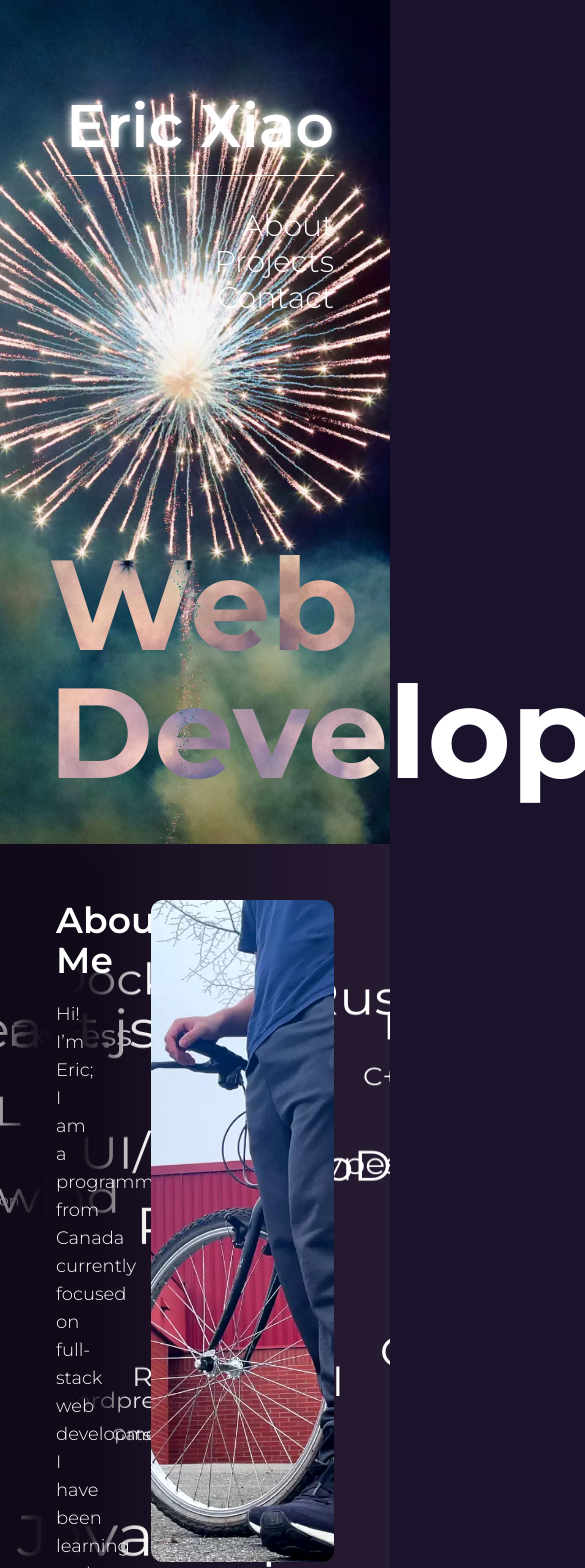
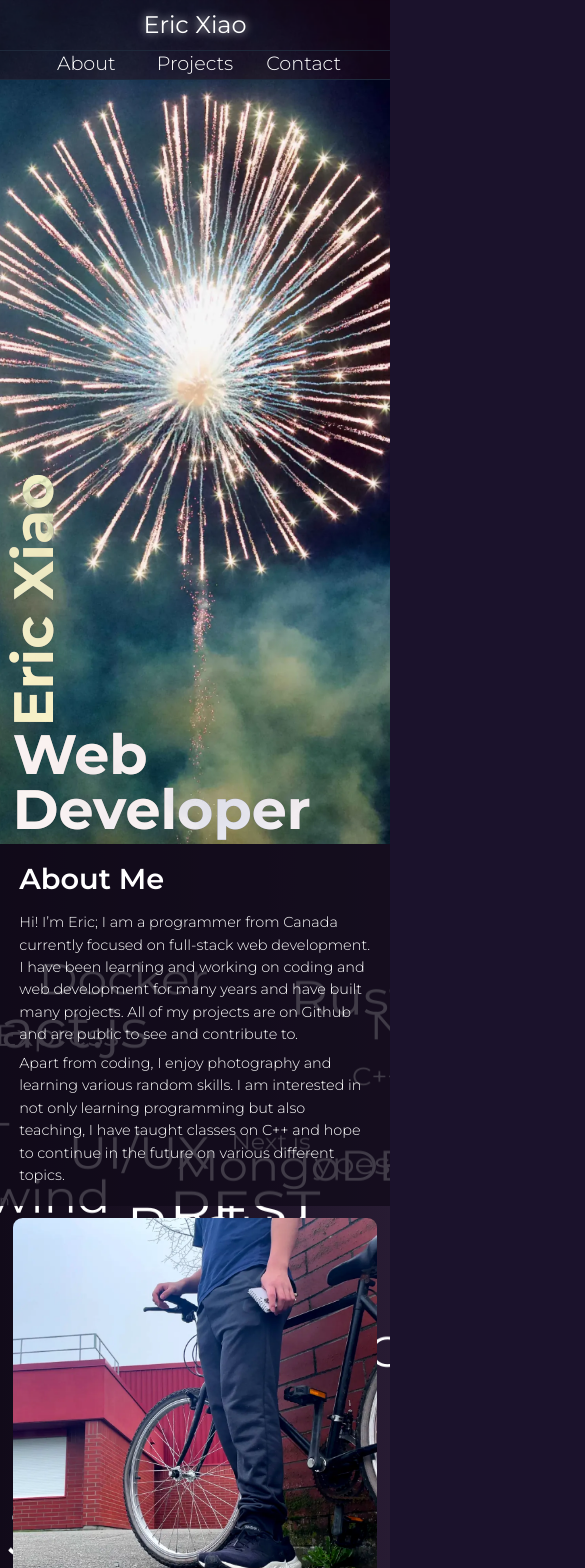
Before and after one commit to NycRat/nycrat.github.io, a Next.js app: page / in a window 390 px wide. Shown: the top 1568 px of the page, 585 px wide, since content can reach past the window. Built offline with nearby package versions, Linux system fonts and the light colour scheme.

Commit message:
mobile view css

```diff
--- a/app/globals.css
+++ b/app/globals.css
@@ -2,11 +2,21 @@
 @tailwind components;
 @tailwind utilities;
 
+html {
+  font-size: 100%;
+  @media only screen and (max-width: 768px) {
+    font-size: 80%;
+  }
+}
+
 :root {
   scroll-behavior: smooth;
-  scroll-padding-top: 70px;
+  scroll-padding-top: 60px;
   background: #1b122c;
   --header-opacity: 0;
+  @media only screen and (max-width: 640px) {
+    scroll-padding-top: 80px;
+  }
 }
 
 body {
@@ -35,3 +45,16 @@ body {
 .fade::after {
   right: 0;
 }
+
+.transition-shadow {
+  transition: text-shadow 0.15s ease-in-out; /* Transition for text shadow */
+}
+
+.transition-padding {
+  transition: padding 0.15s ease-in-out; /* Transition for padding */
+}
+
+.intro-text {
+  font-size: clamp(4.2rem, 6.02vw + 2.5rem, 6rem);
+  line-height: 1;
+}
--- a/app/page.tsx
+++ b/app/page.tsx
@@ -12,6 +12,10 @@ export default function Home() {
 
     function update() {
       if (header) {
+        if (window.innerWidth <= 768) {
+          header.style.setProperty("--header-opacity", "1");
+          return;
+        }
         if (window.scrollY >= window.outerHeight) {
           header.style.setProperty("--header-opacity", "1");
         } else {
@@ -29,6 +33,11 @@ export default function Home() {
     update();
 
     window.addEventListener("scroll", update);
+    window.addEventListener("resize", update);
+    return () => {
+      window.removeEventListener("scroll", update);
+      window.removeEventListener("resize", update);
+    };
   }, []);
 
   return (
--- a/components/about.tsx
+++ b/components/about.tsx
@@ -104,15 +104,15 @@ export default function AboutSection() {
   return (
     <div
       id="about"
-      className="h-[calc(100vh-70px)] grid grid-cols-3 grid-rows-1 gap-4 relative
-                 bg-gradient-to-r from-bg3 to-bg2"
+      className="h-[calc(100vh-70px)] lg:grid grid-cols-3 grid-rows-1 gap-4 relative
+                 bg-gradient-to-r from-bg3 to-bg2 flex flex-col"
     >
       <div className="absolute left-0 right-0 top-0 bottom-0">
         <WordCloud />
       </div>
 
       <div className="z-10 overflow-visible">
-        <div className="bg-bg3 m-14 shadow-[0_0_40px_50px_#110a19] font-light">
+        <div className="bg-bg3 md:p-10 p-6 lg:shadow-[0_0_40px_50px_#110a19] font-light bg-opacity-80 lg:bg-opacity-100">
           <h2 className="text-4xl mb-5 font-semibold">About Me</h2>
           <div className="text-lg">
             Hi! I&rsquo;m Eric; I am a programmer from Canada currently focused
@@ -129,11 +129,11 @@ export default function AboutSection() {
           </div>
         </div>
       </div>
-      <div className="col-span-2 z-40 m-14 ml-4">
+      <div className="col-span-2 z-40 lg:m-14 lg:ml-4 mx-4">
         <Image
           src={Me}
           alt="Me, Eric Xiao"
-          className="object-cover w-full h-full rounded-xl"
+          className="object-cover w-full h-full rounded-xl aspect-square"
         />
       </div>
     </div>
--- a/components/contact.tsx
+++ b/components/contact.tsx
@@ -4,8 +4,8 @@ export default function ContactSection() {
   return (
     <div id="contact" className="p-10">
       <div className="w-fit">
-        <h2 className="text-4xl inline font-semibold">Contact Me, </h2>
-        <span className="text-2xl font-light">
+        <h2 className="text-dyn-lg inline font-semibold">Contact Me, </h2>
+        <span className="text-dyn-md font-light">
           for a{" "}
           <span className="[text-shadow:_0_0_10px_#fff] font-medium">
             website
@@ -20,10 +20,10 @@ export default function ContactSection() {
         <span className="h-[1px] bg-white block"></span>
       </div>
 
-      <div className="mt-5 pl-10 text-lg">
+      <div className="mt-5 md:pl-10 text-dyn-base">
         <Link
           href="mailto:ericxiao0000@gmail.com"
-          className="transition-all hover:[text-shadow:_0_0_4px_#fff] hover:pl-5"
+          className="transition-shadow transition-padding hover:[text-shadow:_0_0_4px_#fff] hover:pl-5"
         >
           &rarr; Email:{" "}
           <span className="underline font-semibold">
@@ -33,7 +33,7 @@ export default function ContactSection() {
         <br />
         <Link
           href="https://github.com/NycRat"
-          className="transition-all hover:[text-shadow:_0_0_4px_#fff] hover:pl-5"
+          className="transition-shadow transition-padding hover:[text-shadow:_0_0_4px_#fff] hover:pl-5"
         >
           &rarr; Github: <span className="underline font-semibold">NycRat</span>
         </Link>
--- a/components/footer.tsx
+++ b/components/footer.tsx
@@ -3,12 +3,14 @@ import ContactSection from "./contact";
 export default function Footer() {
   return (
     <footer className="overflow-hidden relative">
-      <div className="h-[35vh] bg-gradient-to-b from-bg1 to-bg2 relative">
+      <div className="bg-gradient-to-b from-bg1 to-bg2 relative">
         <ContactSection />
-        <div className="absolute -bottom-0 right-0 translate-x-1/2 -rotate-[18deg] w-[200vw] h-72 overflow-hidden border-t-2 bg-bg2 border-bg2"></div>
-        <h2 className="absolute bottom-10 right-10 text-6xl font-thin">
-          eric xiao
-        </h2>
+        <div className="md:h-[20vh] h-52">
+          <div className="absolute -bottom-[calc(200px-2vw)] right-52 translate-x-1/2 -rotate-[18deg] w-[5000px] h-96 overflow-hidden border-t-2 bg-bg2 border-bg2"></div>
+          <h2 className="absolute bottom-10 right-10 text-6xl font-thin">
+            eric xiao
+          </h2>
+        </div>
       </div>
       {/* <div className="absolute -bottom-0 right-0 translate-x-1/2 -rotate-[18deg] w-[200vw] h-72 bg-white overflow-hidden mix-blend-difference"></div> */}
     </footer>
--- a/components/header.tsx
+++ b/components/header.tsx
@@ -1,24 +1,39 @@
 import Link from "next/link";
+
+function DropdownMenu() {
+  return (
+    <div className="w-full border-slate-800 border-t-[1px]">
+      <div className="font-light md:text-xl text-2xl w-full grid grid-cols-3 text-center px-10">
+        <Link href={"#about"}>About</Link>
+        <Link href={"#projects"}>Projects</Link>
+        <Link href={"#contact"}>Contact</Link>
+      </div>
+    </div>
+  );
+}
 
 export default function Header() {
   return (
     <header
-      className="p-4 border-slate-800 border-b-[1px] fixed w-full top-0 z-50 bg-[#23091480] h-[70px] opacity-[var(--header-opacity)]"
+      className="border-slate-800 border-b-[1px] fixed w-full top-0 z-50 bg-[#23091480] sm:h-[60px] h-[80px] opacity-[var(--header-opacity)]"
       id="header"
     >
-      <span className="flex items-center m-auto w-fit">
+      <div className="flex items-center m-auto w-fit sm:h-full h-[50px]">
         <Link
           href={"#home"}
-          className="text-3xl px-6 [text-shadow:_0_0_10px_#fff]"
+          className="text-3xl px-6 [text-shadow:_0_0_10px_#fff] whitespace-nowrap"
         >
           Eric Xiao
         </Link>
-        <span className="flex space-x-3 font-light text-xl">
+        <span className="space-x-3 font-light md:text-xl text-2xl hidden sm:flex ">
           <Link href={"#about"}>About</Link>
           <Link href={"#projects"}>Projects</Link>
           <Link href={"#contact"}>Contact</Link>
         </span>
-      </span>
+      </div>
+      <div className="sm:hidden">
+        <DropdownMenu />
+      </div>
     </header>
   );
 }
--- a/components/intro.tsx
+++ b/components/intro.tsx
@@ -7,12 +7,43 @@ export default function IntroSection() {
   return (
     <div id="home" className="relative h-screen z-20">
       <span className={montserrat.className}>
-        <h1 className="text-9xl absolute bottom-12 left-12 mix-blend-difference font-bold">
+        <h1 className="md:text-dyn-4xl absolute bottom-8 left-8 mix-blend-difference font-bold hidden md:block whitespace-nowrap">
           Web Developer
         </h1>
+        <h1 className="md:text-dyn-4xl absolute bottom-8 left-8 text-[#fff3] font-bold hidden md:block whitespace-nowrap">
+          Web Developer
+        </h1>
+        <h1 className="absolute bottom-2 left-2">
+          <span className="mix-blend-difference font-bold md:hidden intro-text -rotate-90 [transform-origin:_bottom_left] translate-x-52 whitespace-nowrap flex flex-col h-52">
+            Eric Xiao
+          </span>
+          <span className="mix-blend-difference font-bold md:hidden intro-text whitespace-nowrap flex flex-col pl-2">
+            Web <br />
+            Developer
+          </span>
+        </h1>
+        <h1 className="absolute bottom-2 left-2">
+          <span className="text-[#ffcc] font-bold md:hidden intro-text -rotate-90 [transform-origin:_bottom_left] translate-x-52 whitespace-nowrap flex flex-col h-52">
+            Eric Xiao
+          </span>
+          <span className="text-[#fffc] font-bold md:hidden intro-text whitespace-nowrap flex flex-col pl-2">
+            Web <br />
+            Developer
+          </span>
+        </h1>
+        {/* <h1 className="absolute bottom-4 left-0 mix-blend-difference font-bold md:hidden intro-text -rotate-90 [transform-origin:_bottom_left] translate-x-56 whitespace-nowrap flex flex-col h-52"> */}
+        {/*   Eric Xiao <br /> */}
+        {/*   Web Developer */}
+        {/* </h1> */}
+        {/* <h1 className="absolute bottom-4 left-0 text-[#fffc] font-bold md:hidden intro-text -rotate-90 [transform-origin:_bottom_left] translate-x-56 whitespace-nowrap flex flex-col h-52"> */}
+        {/*   <span className="text-[#ffffcccc] align-top"> */}
+        {/*     Eric Xiao <br /> */}
+        {/*   </span> */}
+        {/*   Web Developer */}
+        {/* </h1> */}
       </span>
       {/* <h1 className="text-9xl absolute top-1/2 left-1/2 font-bold text-[#fff8]">wha</h1> */}
-      <div className="text-right absolute right-14 top-24 text-lg">
+      <div className="text-right absolute right-14 top-24 text-lg hidden md:block">
         <h1 className="text-6xl [text-shadow:_0_0_10px_#fff] font-semibold">
           Eric Xiao
         </h1>
--- a/components/projects.tsx
+++ b/components/projects.tsx
@@ -70,7 +70,7 @@ export default function ProjectsSection() {
   return (
     <div
       id="projects"
-      className="h-[calc(100vh-70px)] grid grid-cols-2 grid-rows-2 relative"
+      className="h-[calc(100vh-70px)] grid md:grid-cols-2 md:grid-rows-2 relative grid-cols-1 grid-rows-4"
     >
       <h2 className="absolute top-1/2 left-1/2 -translate-x-1/2 -translate-y-1/2 font-semibold text-7xl z-50 pointer-events-none [text-shadow:_0_0_10px_#fffb]">
         Projects
--- a/tailwind.config.ts
+++ b/tailwind.config.ts
@@ -13,6 +13,16 @@ const config: Config = {
         bg2: "#271b32",
         bg3: "#110a19",
       },
+      fontSize: {
+        "dyn-sm": "clamp(0.8rem, 0.25vw + 0.74rem, 0.94rem)",
+        "dyn-base": "clamp(1rem, 0.45vw + 0.89rem, 1.25rem)",
+        "dyn-md": "clamp(1.25rem, 0.76vw + 1.06rem, 1.67rem)",
+        "dyn-lg": "clamp(1.56rem, 1.2vw + 1.26rem, 2.22rem)",
+        "dyn-xl": "clamp(1.95rem, 1.83vw + 1.5rem, 2.96rem)",
+        "dyn-2xl": "clamp(2.44rem, 2.74vw + 1.76rem, 3.95rem)",
+        "dyn-3xl": "clamp(3.05rem, 4.02vw + 2.05rem, 5.26rem)",
+        "dyn-4xl": "clamp(5.05rem, 6.02vw + 2.20rem, 8.00rem)",
+      },
     },
   },
   plugins: [],
```
Also changed, not shown: public/fireworks.webp.
